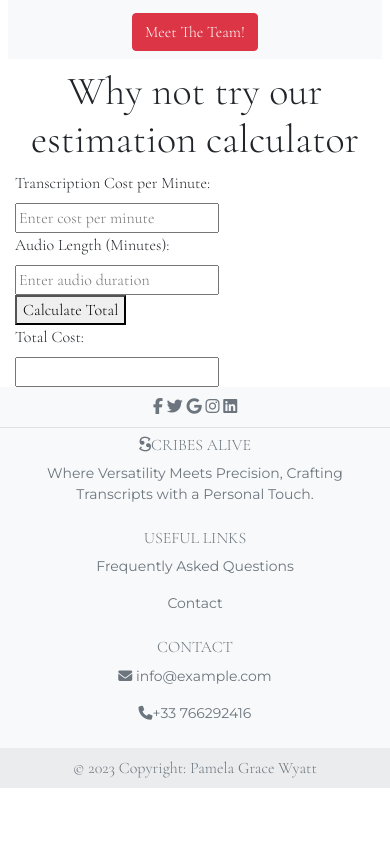
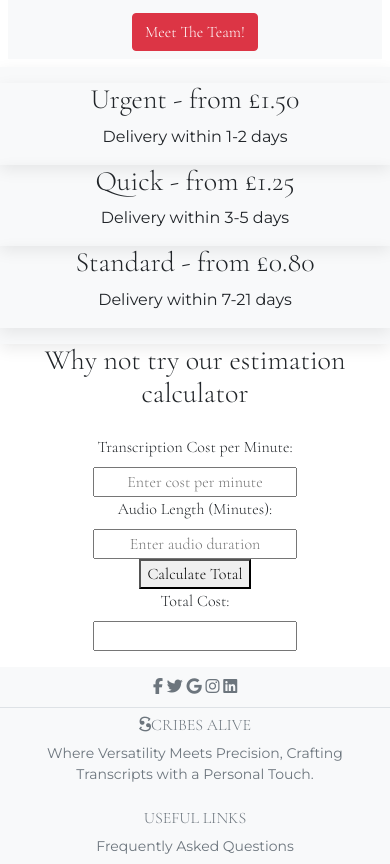
Before and after one commit to StaceyRb89/Scribes-Alive, a plain HTML site: page index.html in a window 390 px wide. Shown: the part 1254-2118 px from the top of the page. Before the commit the page ends 2042 px from the top, so only its background shows below. Drawn offline with nearby package versions, Linux system fonts and the light colour scheme.

Commit message:
margins pricing and calculator almost fully styled

```diff
--- a/assets/css/style.css
+++ b/assets/css/style.css
@@ -22,3 +22,31 @@ body{
     width: 100%;
     height: 100%;
 }
+/* pricing */
+.card-default {
+    box-shadow: 0 5px 15px rgba(0,0,0,0.08);
+}
+.uk-card-body {
+    padding: 30px 30px;
+}
+
+@media (max-width: 772px) {
+      /* Center the text within the columns */
+.costing label,
+.costing input,
+.costing button {
+    text-align: center;
+}
+
+/* Center the button horizontally */
+.costing button {
+    margin: 0 auto;
+}
+
+/* Center the text within the labels */
+.costing label {
+    display: flex;
+    justify-content: center;
+}
+
+    }
--- a/index.html
+++ b/index.html
@@ -157,32 +157,43 @@
       </div>
     </div> -->
 
+<div class="container">
+  <div class="row pt-3 pb-3 card-default bg-light text-center
+  ">
+    <div class="col-sm-4 card-default">
+<h3>Urgent - from £1.50</h3>
+<p>Delivery within 1-2 days</p>
+    </div>
+    <div class="col-sm-4 card-default">
+<h3>Quick - from £1.25</h3>
+<p>Delivery within 3-5 days</p>
+    </div>
+    <div class="col-sm-4 card-default">
+      <h3>Standard - from £0.80</h3>
+      <p>Delivery within&nbsp;7-21 days</span></p>
+    </div>
+  </div>
+</div>
+
     <!-- calculator -->
     <div class="container">
       <div class="row justify-content-center">
-        <div class="col-md-8 text-center">
-
-          <h1>Why not try our estimation calculator</h1>
-          <div class="row justify-content-center text-left">
-          <div class="col-md-4">
+          <div class="col-sm-12 text-center">
+              <h3>Why not try our estimation calculator</h3>
+              <div class="costing row justify-content-center text-center pt-3 pb-3 d-flex align-items-center">
+                  <div class="col-md-3">
                       <label for="rate">Transcription Cost per Minute:</label>
-            <br>
                       <input type="text" id="rate" placeholder="Enter cost per minute">
-
-            <br>
-
+                  </div>
+                  <div class="col-md-3">
                       <label for="duration">Audio Length (Minutes):</label>
-            <br>
                       <input type="text" id="duration" placeholder="Enter audio duration">
-
-            <br>
-
+                  </div>
+                  <div class="col-md-3">
                       <button id="calculateButton">Calculate Total</button>
-
-            <br>
-
+                  </div>
+                  <div class="col-md-3">
                       <label for="total">Total Cost:</label>
-            <br>
                       <input type="text" id="total" readonly>
                   </div>
               </div>
```
Lines whose indentation alone changed are shown as unchanged.
